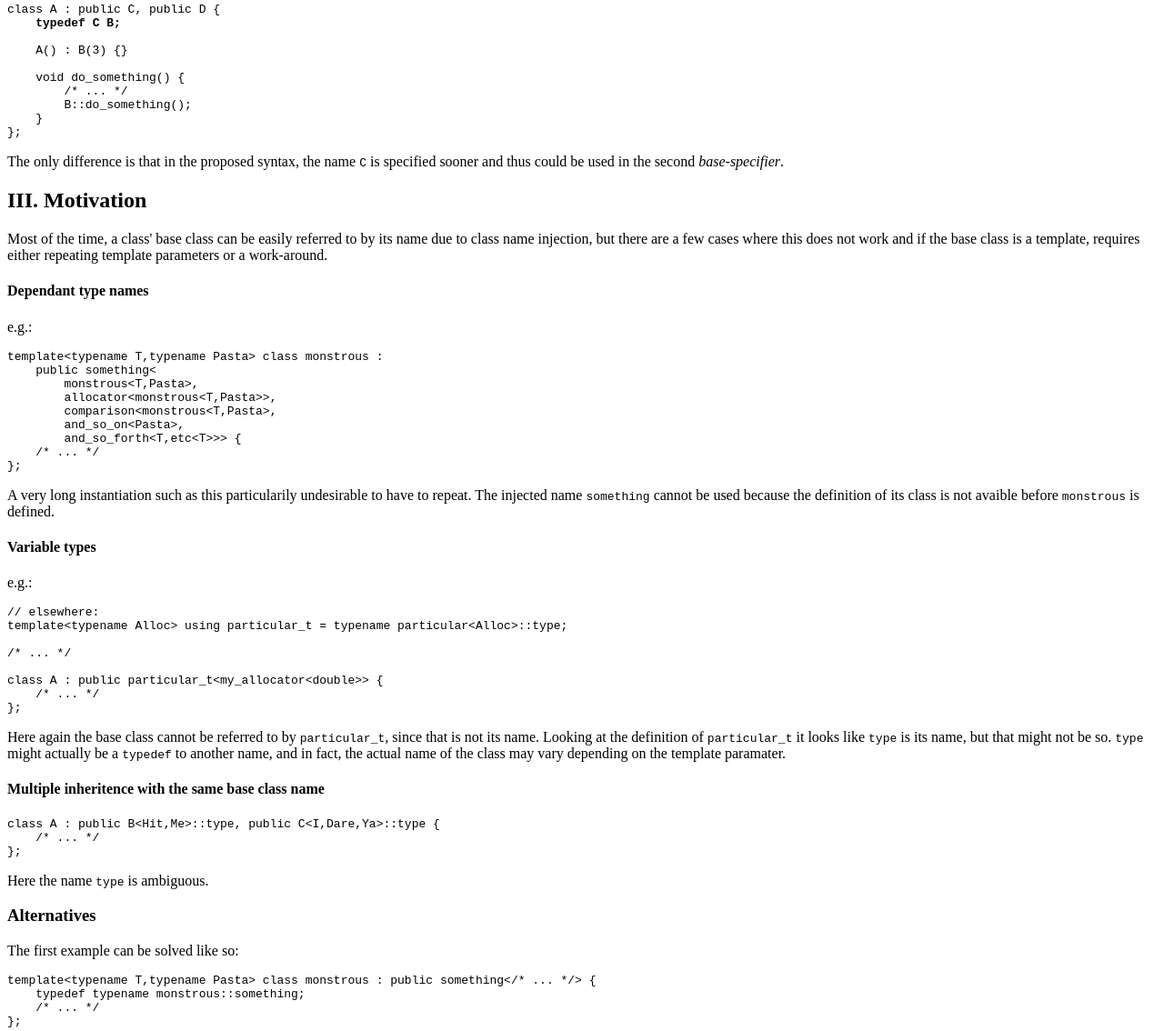
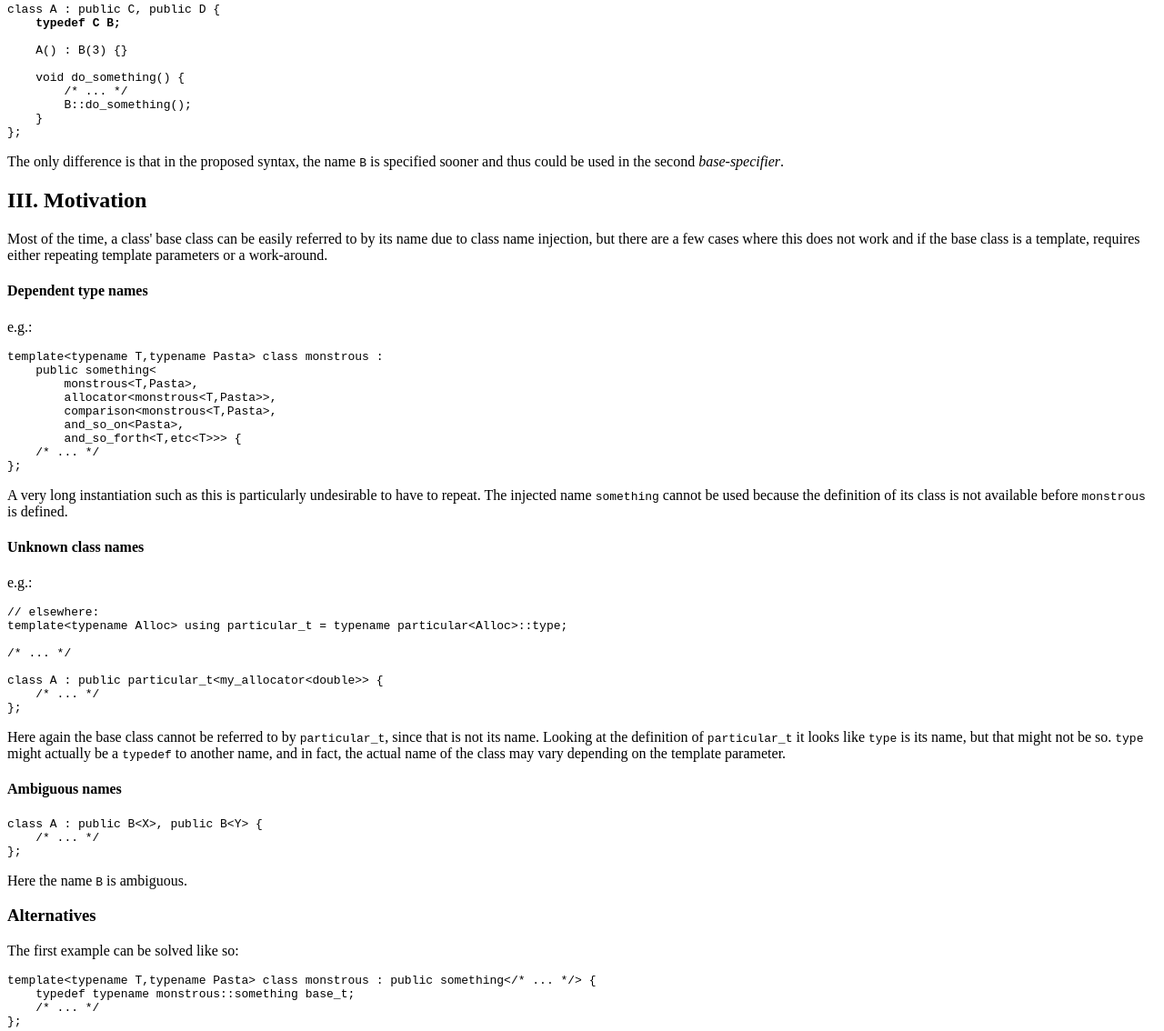
Before and after one commit to Rouslan/base-class-aliases, a plain HTML site: page index.html in a window 1280 px wide. Shown: the part 645-1779 px from the top of the page at 91% size. Drawn offline with Linux system fonts and the light colour scheme.

Commit message:
several corrections

```diff
--- a/index.html
+++ b/index.html
@@ -65,7 +65,7 @@ base classes within the scope of class.</p>
     }
 };</pre>
 
-<p>The only difference is that in the proposed syntax, the name <code>C</code>
+<p>The only difference is that in the proposed syntax, the name <code>B</code>
 is specified sooner and thus could be used in the second
 <span class="syntax">base-specifier</span>.
 
@@ -76,7 +76,7 @@ due to class name injection, but there are a few cases where this does not work
 and if the base class is a template, requires either repeating template
 parameters or a work-around.</p>
 
-<h4>Dependant type names</h4>
+<h4>Dependent type names</h4>
 
 <p>e.g.:</p>
 
@@ -92,12 +92,12 @@ template&lt;typename T,typename Pasta&gt; class monstrous :
 };
 </pre>
 
-<p>A very long instantiation such as this particularily undesirable to have to
+<p>A very long instantiation such as this is particularly undesirable to have to
 repeat.  The injected name <code>something</code> cannot be used because the
-definition of its class is not avaible before <code>monstrous</code> is
+definition of its class is not available before <code>monstrous</code> is
 defined.</p>
 
-<h4>Variable types</h4>
+<h4>Unknown class names</h4>
 
 <p>e.g.:</p>
 
@@ -117,24 +117,24 @@ since that is not its name. Looking at the definition of
 <code>particular_t</code> it looks like <code>type</code> is its name, but that
 might not be so. <code>type</code> might actually be a
 <span class="literal">typedef</span> to another name, and in fact, the actual
-name of the class may vary depending on the template paramater.</p>
+name of the class may vary depending on the template parameter.</p>
 
-<h4>Multiple inheritence with the same base class name</h4>
+<h4>Ambiguous names</h4>
 
 <pre>
-class A : public B&lt;Hit,Me&gt;::type, public C&lt;I,Dare,Ya&gt;::type {
+class A : public B&lt;X&gt;, public B&lt;Y&gt; {
     /* ... */
 };
 </pre>
 
-<p>Here the name <code>type</code> is ambiguous.</p>
+<p>Here the name <code>B</code> is ambiguous.</p>
 
 <h3>Alternatives</h3>
 
 <p>The first example can be solved like so:</p>
 <pre>
 template&lt;typename T,typename Pasta&gt; class monstrous : public something&lt;/* ... */&gt; {
-    typedef typename monstrous::something;
+    typedef typename monstrous::something base_t;
     /* ... */
 };
 </pre>
@@ -143,7 +143,7 @@ template&lt;typename T,typename Pasta&gt; class monstrous : public something&lt;
 <p>A particular template instantiation may be declared in a typedef before being
 used in a derived class. Disadvantages: this pollutes the namespace with extra
 names, and doesn't work in the first case. In the first case, one could forward
-declare <code>monstrous</code> and delcare a template alias with the same
+declare <code>monstrous</code> and declare a template alias with the same
 parameters, but this would only exchange duplicating the base class' arguments
 with duplicating the parameters of the derived class.</p>
 
```
